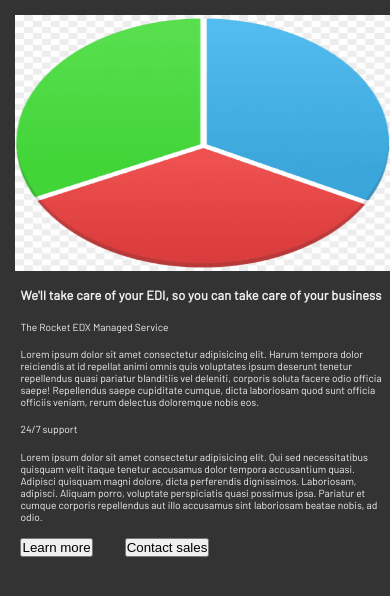
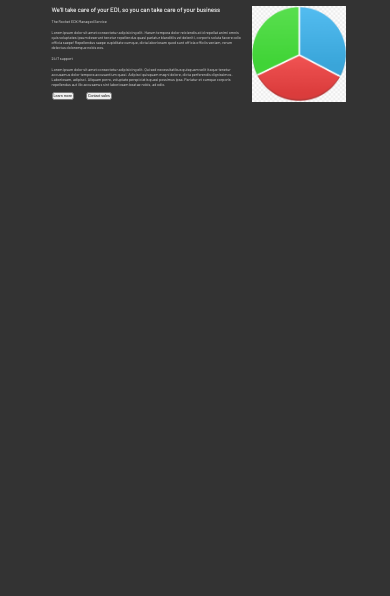
Before and after one commit to suryanshgit/Landing-Page-2, a plain HTML site: page index.html in a window 390 px wide. Drawn offline with Linux system fonts and the light colour scheme.

Commit message:
made responsive for each screen width

```diff
--- a/index.css
+++ b/index.css
@@ -1,6 +1,7 @@
 *{
     margin: 0;
     padding: 0;
+    box-sizing: border-box;
 }
 html {
     font-size: 62.5%;
@@ -10,16 +11,17 @@ body {
     color: #EFEFEF;
     display: flex;
     justify-content: center;
-    flex: 1;
-    /* border: 2px solid white; */
+    /* flex: 1; */
+    /* border: 2px solid red; */
 }
 .description {
     max-width: 50%;
+    max-height: 50rem;
     /* height: calc(100vh - 2.4rem); */
     /* min-height: calc(100vh - 2.4rem); */
     margin-left: 3.2rem;
     margin-top: 2.4rem;
-    /* border: 1px solid black; */
+    /* border: 1px solid white; */
     float: left;
     display: flex;
     flex-direction: column;
@@ -58,7 +60,11 @@ img {
     display: flex;
     gap: 5rem;
 }
-@media (min-width: 1200px) {
+button {
+    font-size: 1.5rem;
+}
+/* @media (min-width: 1200px) { */
+@media (min-width: 120em) {
     html {
         /* font-size: 37.5%; */
         font-size: 62.5%;
@@ -66,7 +72,9 @@ img {
     }
 }
 /* @media (max-width: 900px) { */
-@media (max-width: 1000px) {
+/* @media (min-width: 751px) and (max-width: 1000px) { */
+/* @media (min-width: 751px) and (max-width: 1000px) { */
+@media (min-width: 75.1em) and (max-width: 100em) {
     html {
         /* font-size: 56.25%; */
         font-size: 44.25%;
@@ -75,7 +83,8 @@ img {
     }
 }
 /* @media (max-width: 600px) { */
-@media (max-width: 750px) {
+/* @media (max-width: 750px) { */
+@media (min-width:41em) and (max-width: 75em) {
     html {
         /* font-size: 56.5%; */
         /* font-size: 45%; */
@@ -84,15 +93,17 @@ img {
     }
 
 }
-@media (max-width: 400px) {
+/* @media (max-width: 400px) { */
+@media (min-width: 1em) and (max-width: 40em) {
     html {
         /* font-size: 56.5%; */
-        font-size: 40%;
+        /* font-size: 40%; */
+        font-size: 15%;
         transition: font-size 1.5s;
     }
-    body  {
+    /* body  {
         flex-direction: column-reverse;
-        /* border: 2px solid red; */
+        border: 2px solid red;
     }
     .description {
         max-width: 100%;
@@ -101,5 +112,5 @@ img {
     img {
         max-width: 100%;
         transition: max-width 1.5s;
-    }
+    } */
 }
```
